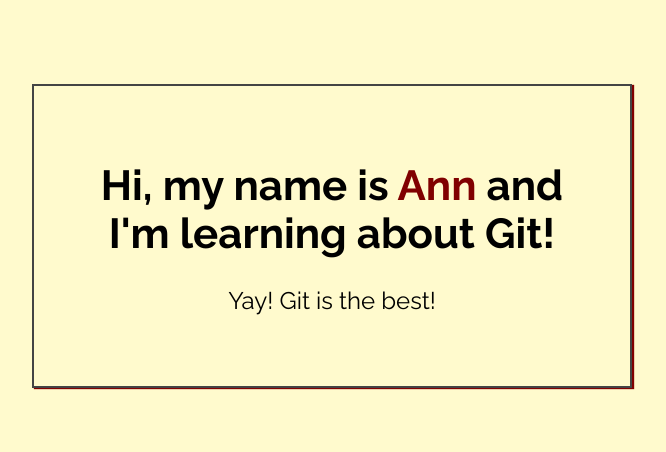
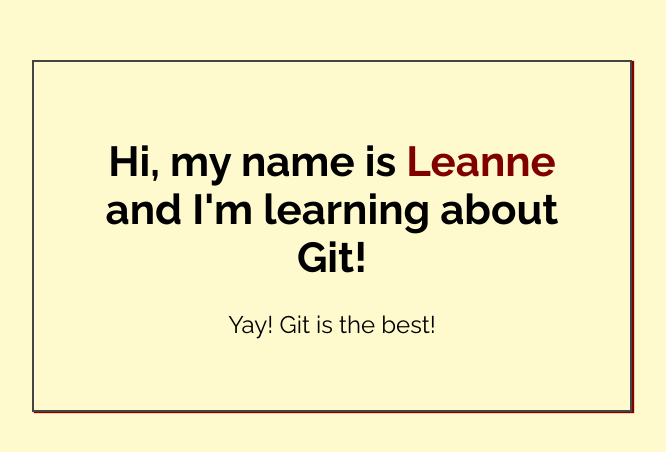
Before and after one commit to LeanneHelder/my-first-repo, a plain HTML site: page index.html in a window 1280 px wide. Shown: the part 164-616 px from the top of the page, without its empty margins (308-974 px from the left). Drawn offline with Linux system fonts and the light colour scheme.

Commit message:
Added name to index.html

```diff
--- a/index.html
+++ b/index.html
@@ -14,7 +14,7 @@
 <body>
 
     <div class="greeting">
-        <h1>Hi, my name is <span class="highlight">Ann</span> and I'm learning about Git! </h1>
+        <h1>Hi, my name is <span class="highlight">Leanne</span> and I'm learning about Git! </h1>
 
         <p>Yay! Git is the best!</p>
     </div>
```
